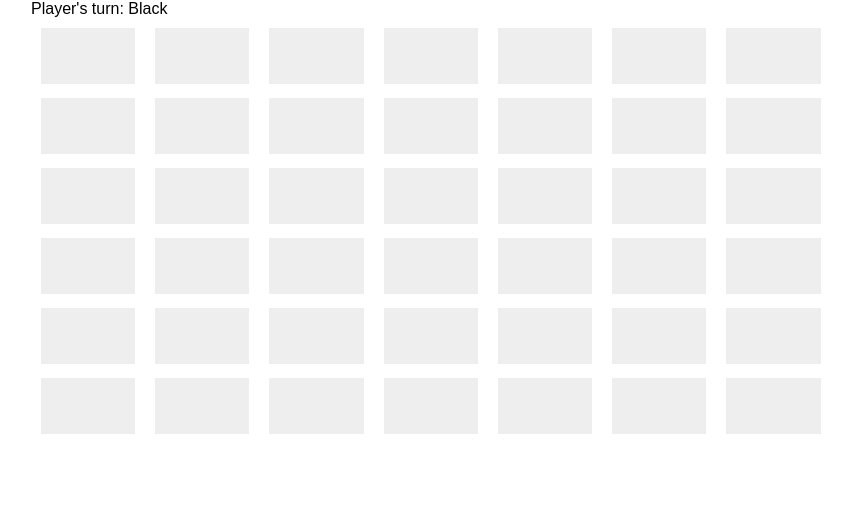
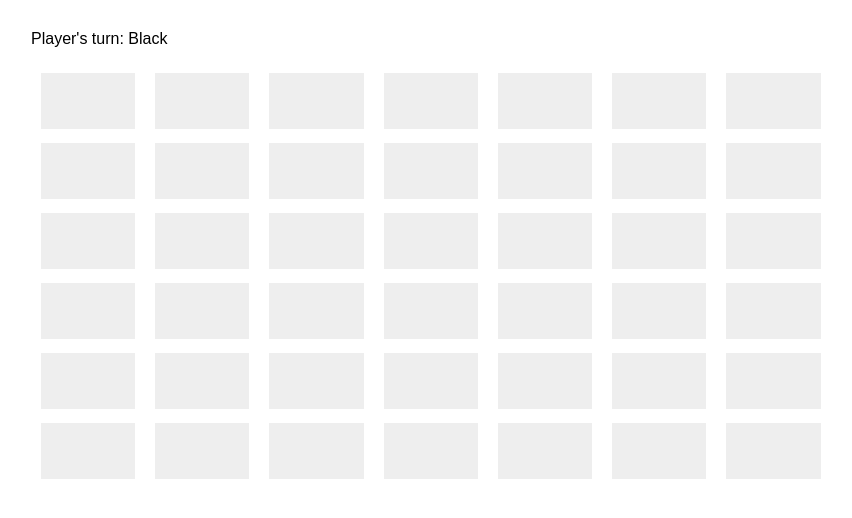
Before and after one commit to msolorio/171119-connect-four-react-redux, a React app: page / in a window 1280 px wide. Shown: the whole page, without its empty margins (209-1061 px from the left). Built offline with nearby package versions, Linux system fonts and the light colour scheme.

Commit message:
set up calculate winner for vertical and horizontal wins

```diff
--- a/src/components/Message.js
+++ b/src/components/Message.js
@@ -1,13 +1,18 @@
 import React from 'react';
 import { connect } from 'react-redux';
 import PropTypes from 'prop-types';
+import calculateWinner from '../utilities/calculateWinner';
 
 export function Message(props) {
 
   function generateMessage() {
+
+    const winner = calculateWinner(props.board);
+
     switch(true) {
-      // case !!calculateWinner(board):
-        // return `Winner: ${props.winner}`;
+      case !!winner:
+        // capital case winner
+        return `Winner: ${winner.charAt(0).toUpperCase() + winner.slice(1)}`;
       // case !calculateSquaresAvailable:
       //   return 'Game over. There are no squares available';
       default:
--- a/src/index.css
+++ b/src/index.css
@@ -6,8 +6,12 @@ body {
 
 .App {
   max-width: 800px;
-  padding: 0 15px;
+  padding: 20px 15px;
   margin: 0 auto;
+}
+
+.Message {
+  padding: 10px 0 15px;
 }
 
 .Board {
--- a/src/reducer/index.js
+++ b/src/reducer/index.js
@@ -1,4 +1,5 @@
 import * as actions from '../actions';
+import calculateWinner from '../utilities/calculateWinner';
 
 const initialState = {
   blackIsNext: true,
@@ -6,6 +7,8 @@ const initialState = {
 };
 
 export default function gameReducer(state=initialState, action) {
+
+  if (calculateWinner(state.board)) return state;
 
   switch(action.type) {
     case actions.CLICK_COLUMN:
--- a/src/utilities/calculateWinner.js
+++ b/src/utilities/calculateWinner.js
@@ -1,3 +1,73 @@
-export default function calculateWinner() {
+// takes in a board returns if winner within subsection
+function findVerticalWin(board) {
 
+  // loop through columns and return winner if any
+  return board.reduce((winner, col) => {
+
+    let currentWinner = '';
+
+    // check first three squares
+    // to see if there is a vertical win of 4 in a row
+    for (let i=0; i<3; i++) {
+      if (
+        col[i] !== ''
+        && col[i] === col[i+1]
+        && col[i] === col[i+2]
+        && col[i] === col[i+3]
+      ) {
+        currentWinner = col[i];
+      } else {
+        currentWinner = winner;
+      }
+    }
+
+    return currentWinner;
+  }, '');
 }
+
+// loop through first 4 columns
+function findHorizontalWin(board) {
+
+  // for first four columns in board
+  for (let i=0; i<4; i++) {
+    // loop through all squares in column
+    // to find horizontal win if any
+    let currentWinner = board[i].reduce((winner, square, index) => {
+      if (
+        square !== ''
+        && square === board[i+1][index]
+        && square === board[i+2][index]
+        && square === board[i+3][index]
+      ) {
+        return square;
+      } else {
+        return winner;
+      }
+    }, '');
+
+    // if a winner is found exit function returning winner
+    if (currentWinner) return currentWinner;
+  }
+
+  // if no winner found return empty string
+  return '';
+}
+
+function findDownRightWin(board) {
+  return '';
+}
+
+function findDownLeftWin(board) {
+  return '';
+}
+
+// takes board (array of arrays), returns winner in any
+export default function calculateWinner(board) {
+
+  return (
+    findVerticalWin(board)
+    || findHorizontalWin(board)
+    || findDownRightWin(board)
+    || findDownLeftWin(board)
+  );
+}
```
Also changed, not shown: src/components/Board.js (+1 -7 lines).
